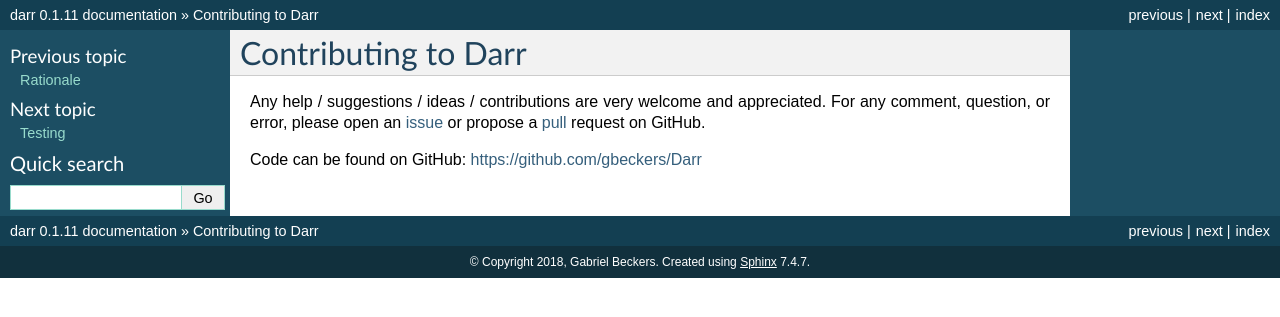
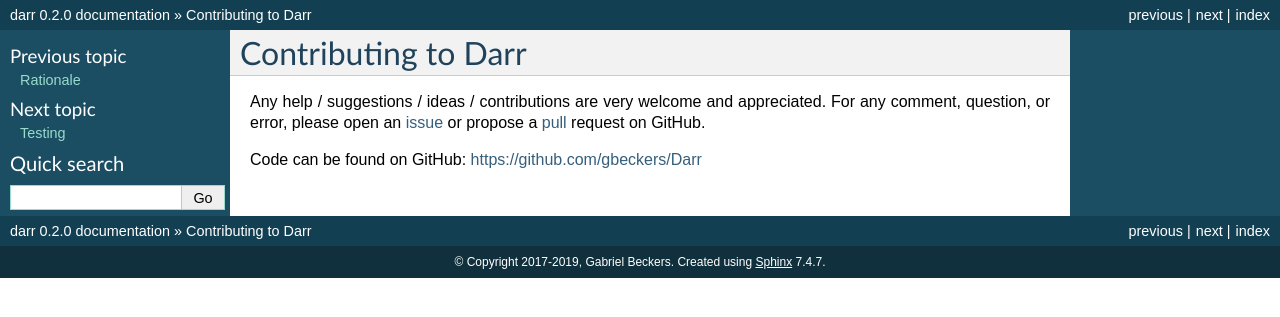
Before and after one commit to gbeckers/Darr, a Sphinx documentation site: the page built from docs/contributing.rst, in a window 1280 px wide. Shown: the top 317 px of the page. Built offline with Sphinx 7.4.7, drawn with Linux system fonts in a browser that asks for light colours.

Commit message:
prepare for 0.2 release

```diff
--- a/README.rst
+++ b/README.rst
@@ -102,7 +102,7 @@ Beckers
    :target: https://travis-ci.org/gbeckers/Darr?branch=master
 .. |Appveyor Status| image:: https://ci.appveyor.com/api/projects/status/github/gbeckers/darr?svg=true
    :target: https://ci.appveyor.com/project/gbeckers/darr
-.. |PyPi version| image:: https://img.shields.io/badge/pypi-0.1.11-orange.svg
+.. |PyPi version| image:: https://img.shields.io/badge/pypi-0.2.0-orange.svg
    :target: https://pypi.org/project/darr/
 .. |Coverage Status| image:: https://coveralls.io/repos/github/gbeckers/Darr/badge.svg?branch=master
    :target: https://coveralls.io/github/gbeckers/Darr?branch=master&kill_cache=1
--- a/docs/conf.py
+++ b/docs/conf.py
@@ -50,7 +50,7 @@ master_doc = 'index'
 
 # General information about the project.
 project = 'darr'
-copyright = '2018, Gabriel Beckers'
+copyright = '2017-2019, Gabriel Beckers'
 author = 'Gabriel Beckers'
 
 # The version info for the project you're documenting, acts as replacement for
@@ -58,9 +58,9 @@ author = 'Gabriel Beckers'
 # built documents.
 #
 # The short X.Y version.
-version = '0.1'
+version = '0.2'
 # The full version, including alpha/beta/rc tags.
-release = '0.1.11'
+release = '0.2.0'
 
 # The language for content autogenerated by Sphinx. Refer to documentation
 # for a list of supported languages.
```
